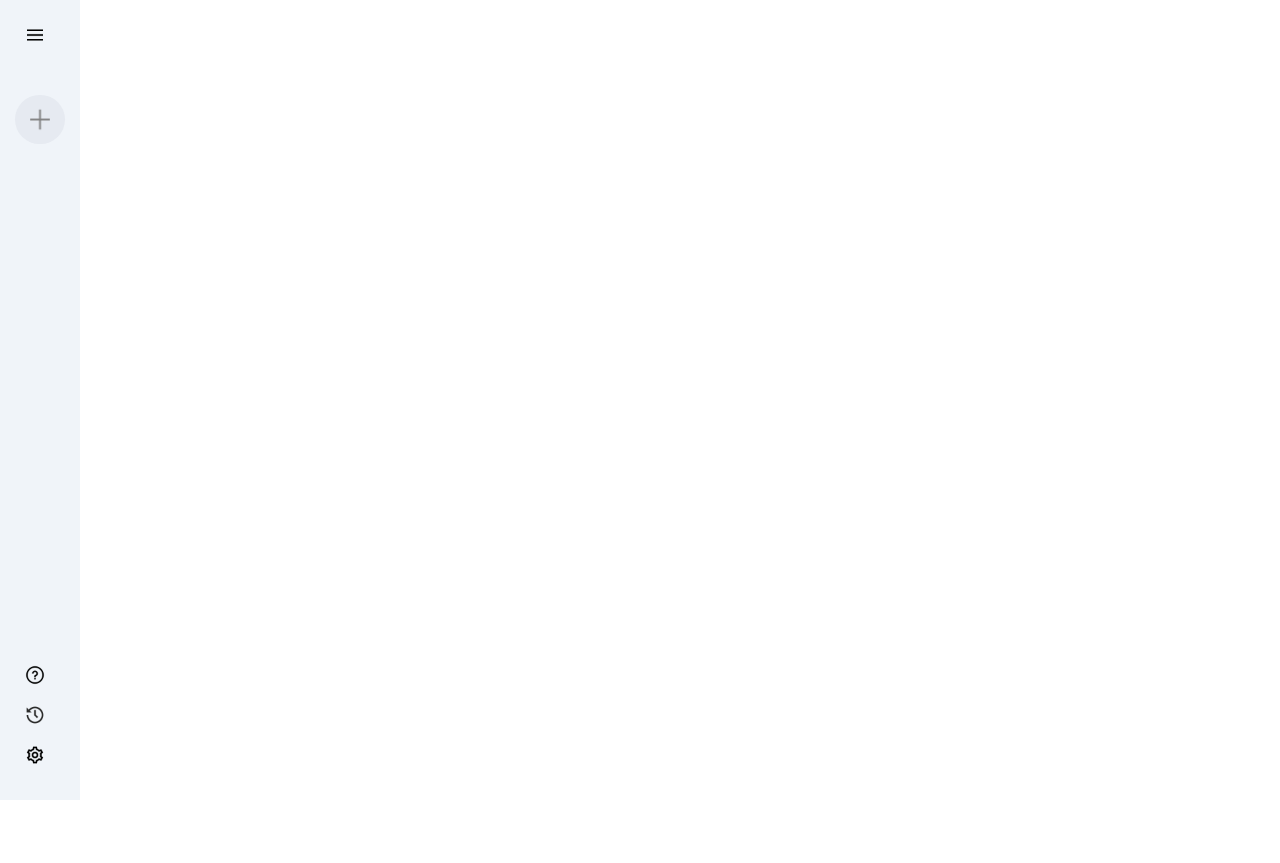
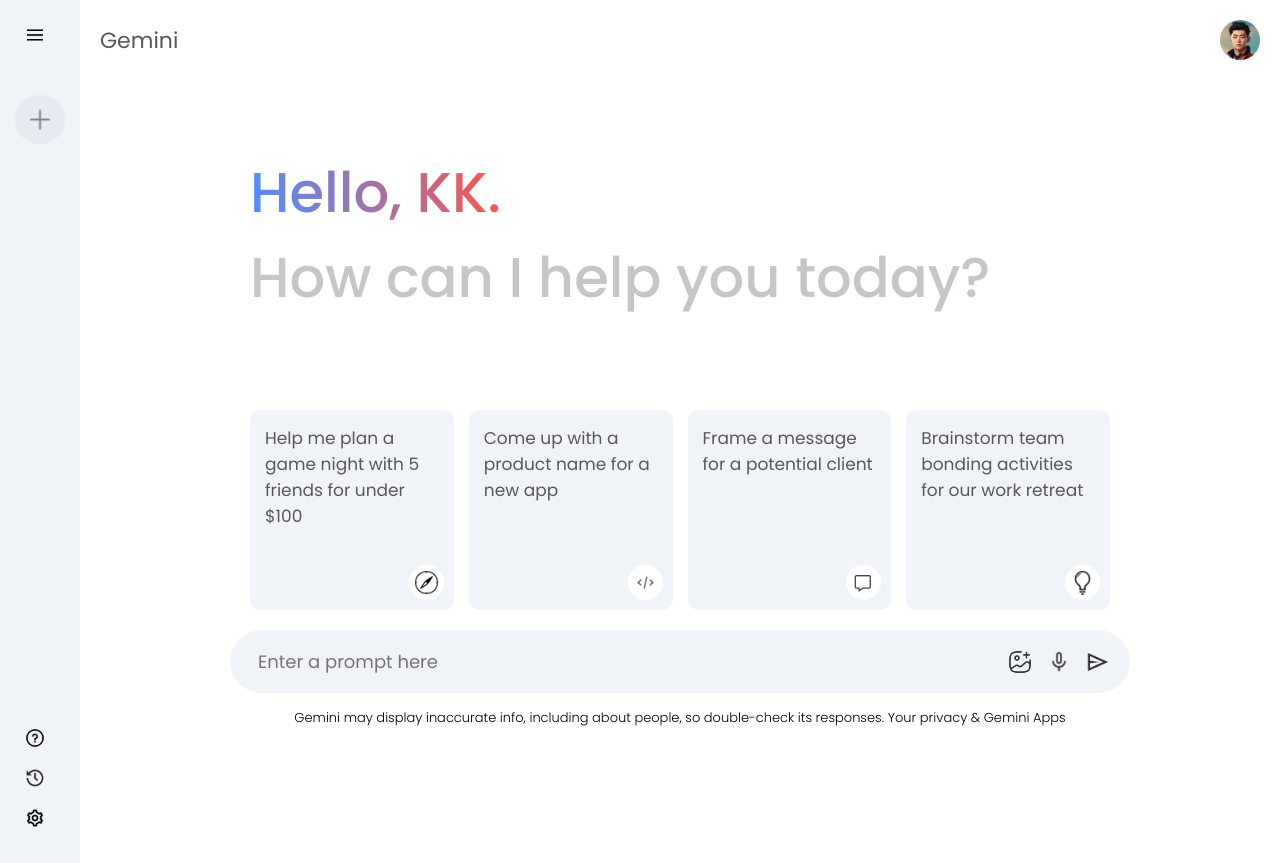
Before and after one commit to Khushi2402/Gemini-Clone, a React (Vite) app: page / in a window 1280 px wide. Before the commit the page ends 800 px from the top, so only its background shows below. Built offline with nearby package versions, Linux system fonts and the light colour scheme.

Commit message:
feat: Complete frontend

```diff
--- a/src/App.jsx
+++ b/src/App.jsx
@@ -1,9 +1,11 @@
+import Main from "./components/Main/Main";
 import Sidebar from "./components/Sidebar/Sidebar";
 
 const App = () => {
   return (
     <>
       <Sidebar />
+      <Main />
     </>
   )
 }
--- /dev/null
+++ b/src/components/Main/Main.css
@@ -0,0 +1,121 @@
+.main {
+    flex: 1;
+    min-height: 100vh;
+    padding-bottom: 15vh;
+    position: relative;
+}
+
+.main .nav {
+    display: flex;
+    align-items: center;
+    justify-content: space-between;
+    font-size: 22px;
+    padding: 20px;
+    color: #585858;
+}
+
+.main .nav img{
+    width: 40px;
+    border-radius: 50%;
+}
+
+.main-container {
+    max-width: 900px;
+    margin: auto;
+}
+
+.main .greet {
+    margin: 50px 0px;
+    font-size: 56px;
+    color: #c4c7c5;
+    font-weight: 500;
+    padding: 20px;
+}
+
+.main .greet span {
+    background: -webkit-linear-gradient(16deg, #4b90ff, #ff5546);
+    -webkit-background-clip: text;
+    -webkit-text-fill-color: transparent;
+}
+
+.main .cards {
+    display: grid;
+    grid-template-columns: repeat(auto-fill, minmax(180px, 1fr));
+    gap: 15px;
+    padding: 20px;
+}
+
+.main .card {
+    height: 200px;
+    padding: 15px;
+    background-color: #f0f4f9;
+    border-radius: 10px;
+    position: relative;
+    cursor: pointer;
+}
+
+.main .card img {
+    width: 35px;
+    padding: 5px;
+    position: absolute;
+    background-color: white;
+    border-radius: 20px;
+    bottom: 10px;
+    right: 10px;
+}
+
+.main .card p {
+    color: #585858;
+    font-size: 17px;
+}
+
+.main .card:hover {
+    background-color: #dfe4ea;
+}
+
+.main-borrom {
+    position: absolute;
+    bottom: 0;
+    width: 100%;
+    max-width: 900px;
+    padding: 0px 20px;
+    margin: auto;
+}
+
+.search-box {
+    display: flex;
+    align-items: center;
+    justify-content: space-between;
+    gap: 20px;
+    background-color: #f0f4f9;
+    padding: 10px 20px;
+    border-radius: 50px;
+    top: 20px;
+}
+
+.search-box img {
+    width: 24px;
+    cursor: pointer;
+}
+
+.search-box input {
+    flex: 1;
+    background: transparent;
+    border: none;
+    outline: none;
+    padding: 8px;
+    font-size: 18px;
+}
+
+.search-box div{
+    display: flex;
+    align-items: center;
+    gap: 15px;
+}
+
+.main .bottom-info {
+    font-size: 13px;
+    margin: 15px auto;
+    text-align: center;
+    font-weight: 300;
+}
--- /dev/null
+++ b/src/components/Main/Main.jsx
@@ -0,0 +1,56 @@
+import React from 'react'
+import './Main.css';
+import { assets } from '../../assets/assets';
+
+const Main = () => {
+  return (
+    <div className="main">
+      <div className="nav">
+        <p>Gemini</p>
+        <img src={assets.user_icon} alt="" />
+      </div>
+      <div className="main-container">
+        <div className="greet">
+          <p>
+            <span>Hello, KK.</span>
+          </p>
+          <p>How can I help you today?</p>
+        </div>
+        <div className="cards">
+          <div className="card">
+            <p>Help me plan a game night with 5 friends for under $100</p>
+            <img src={assets.compass_icon} alt="" />
+          </div>
+          <div className="card">
+            <p>Come up with a product name for a new app</p>
+            <img src={assets.code_icon} alt="" />
+          </div>
+          <div className="card">
+            <p>Frame a message for a potential client</p>
+            <img src={assets.message_icon} alt="" />
+          </div>
+          <div className="card">
+            <p>Brainstorm team bonding activities for our work retreat</p>
+            <img src={assets.bulb_icon} alt="" />
+          </div>
+        </div>
+        <div className="main-bottom">
+          <div className="search-box">
+            <input type="text" placeholder="Enter a prompt here" />
+            <div>
+              <img src={assets.gallery_icon} alt="" />
+              <img src={assets.mic_icon} alt="" />
+              <img src={assets.send_icon} alt="" />
+            </div>
+          </div>
+          <p className='bottom-info'>
+            Gemini may display inaccurate info, including about people, so
+            double-check its responses. Your privacy & Gemini Apps
+          </p>
+        </div>
+      </div>
+    </div>
+  );
+}
+
+export default Main
--- a/src/components/Sidebar/Sidebar.jsx
+++ b/src/components/Sidebar/Sidebar.jsx
@@ -1,4 +1,4 @@
-import React, {useState} from 'react';
+import {useState} from 'react';
 import './Sidebar.css';
 import { assets } from '../../assets/assets';
 
```
